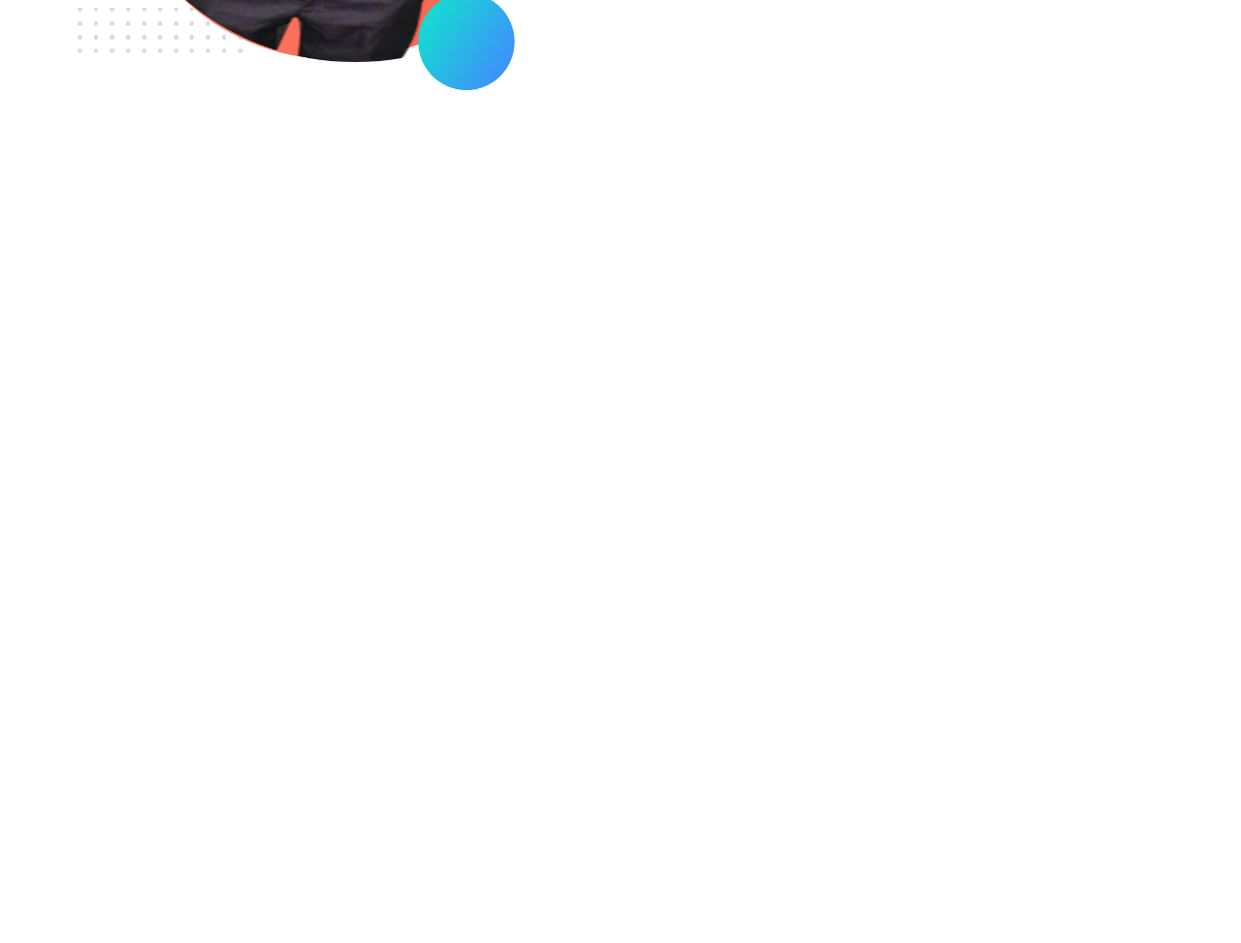
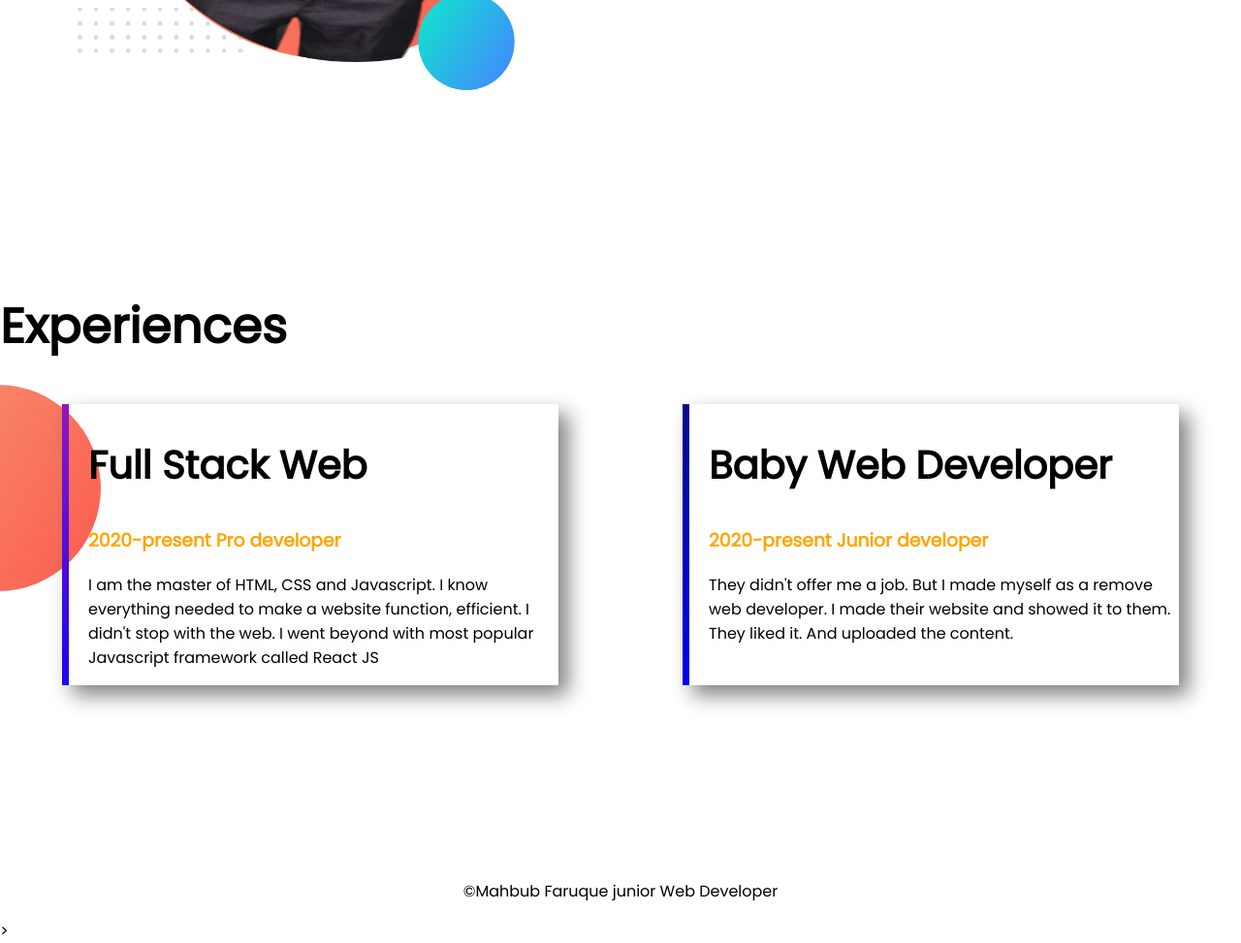
Before and after one commit to mahbub200/trial-portfolio, a plain HTML site: page index.html in a window 1280 px wide. Shown: the part 1125-2098 px from the top of the page at 97% size. Before the commit the page ends 1425 px from the top, so only its background shows below. Drawn offline with Linux system fonts and the light colour scheme.

Commit message:
experience area and footer added

```diff
--- a/index.html
+++ b/index.html
@@ -14,7 +14,7 @@
     />
   </head>
   <body>
-    <section class="top-banner">
+    <section class="top-banner flexible-container" >
       <div class="half-width">
         <h1>Welcome to</h1>
         <h1><span class="name">Mahbub Faruque</span> World</h1>
@@ -36,17 +36,50 @@
         <img src="images/mahbub-background.png" alt="" />
       </div>
     </section>
-    <section class= "dream-big">
+    <section class="dream-big flexible-container">
       <div class="half-width">
         <img src="images/mahbub-wandered-boy.png" alt="" />
       </div>
-      <div class="half-width">
+      <div id="aim-width">
         <h1>Dream big</h1>
         <h3>Become proffesional web developer</h3>
-        <p>I already learned the basic HTML and CSS. I can build any simple
-        website. My goal is to build 3 websites and learn advanced topics.</p>
-        <a href="https://www.facebook.com/profile.php?id=100008664702025" target ="_blank"class="profile-button">facebook link</a>
+        <p>
+          I already learned the basic HTML and CSS. I can build any simple
+          website. My goal is to build 3 websites and learn advanced topics.
+        </p>
+        <a
+          href="https://www.facebook.com/profile.php?id=100008664702025"
+          target="_blank"
+          class="profile-button"
+          >facebook link</a
+        >
       </div>
     </section>
+    <section class="experience-area">
+      <h1>Experiences</h1>
+      <div class="flexible-container">
+        <div id ="full-stack" class="experience-item">
+          <h2>Full Stack Web </h1>
+          <h3 class="name">2020-present Pro developer</h3>
+
+          <p>
+            I am the master of HTML, CSS and Javascript. I know everything needed
+            to make a website function, efficient. I didn't stop with the web. I
+            went beyond with most popular Javascript framework called React JS
+          </p>
+        </div>
+
+        <div id ="baby-web"class="experience-item">
+          <h2>Baby Web Developer</h1>
+          <h3 class="name">2020-present Junior developer</h3>
+          <p>
+            They didn't offer me a job. But I made myself as a remove web
+            developer. I made their website and showed it to them. They liked it.
+            And uploaded the content.
+          </p>
+        </div>
+      </div>
+    </section>
+    <footer><p>©Mahbub Faruque junior Web Developer</p>></footer>
   </body>
 </html>
--- a/style.css
+++ b/style.css
@@ -1,50 +1,78 @@
-h1{
-    font-size: 50px;
-  ;
+h1 {
+  font-size: 50px;
 }
-.name{
-    color:orange;
+h2 {
+  font-size: 40px;
 }
-body{
-    font-family: 'Poppins', sans-serif;
-    margin:0;
+.name {
+  color: orange;
 }
-section{
-    display:flex;
-    margin-bottom:200px;
+body {
+  font-family: "Poppins", sans-serif;
+  margin: 0;
+}
+.flexible-container {
+  display: flex;
+  margin-bottom: 200px;
+}
+.half-width {
+  width: 50%;
+  margin-left: 80px;
+}
+#details-personal {
+  width: 90%;
+}
+.half-width img {
+  width: 500px;
+  height: 500px;
+}
+.profile-button {
+  text-decoration: none;
+  background-image: linear-gradient(orange, yellow);
+  padding: 10px 40px;
+  border-radius: 5px;
+  color: white;
+  font-size: 20px;
+}
+.top-banner {
+  background-image: url(images/top-banner.png);
+  background-repeat: no-repeat;
+}
+.dream-big {
+  background-image: url(images/dream-bg.png);
+  background-repeat: no-repeat;
+  background-position: right;
+}
+#aim-width {
+  width: 30%;
+  height: 400px;
+}
+.experience-item {
+  box-shadow: 10px 10px 20px gray;
+  width: 40%;
+  margin-left: 5%;
+  margin-right: 5%;
+  padding-left: 20px;
 
 }
-.half-width{
-    width:50%;
-    margin-left: 80px;
-
-}
-#details-personal{
-    width:90%;
-
-}
-.half-width img {
-    width:500px;
-    height:500px;
-}
-.profile-button{
-
-    text-decoration:none;
-    background-image: linear-gradient(orange,yellow);
-    padding: 10px 40px;
-    border-radius: 5px;
-    color:white;
-    font-size: 20px;
-}
-.top-banner{
-    background-image: url(images/top-banner.png);
-    background-repeat: no-repeat;
+.experience-area {
+  background-image: url(images/exp-bg.png);
+  background-repeat: no-repeat;
+  background-position: left;
 
 
 }
-.dream-big{
-background-image: url(images/dream-bg.png);
-background-repeat: no-repeat;
-background-position: right;
+#baby-web{
+    border-left: 7px solid;
+    border-image: linear-gradient(rgb(11, 11, 119),blue);
+    border-image-slice: 44;
+}
 
+#full-stack{
+    border-left: 7px solid;
+    border-image: linear-gradient(rgb(172, 28, 172),blue);
+    border-image-slice: 44;
 }
+footer p{
+text-align: center;
+}
```
Also changed, not shown: 4 other files.
